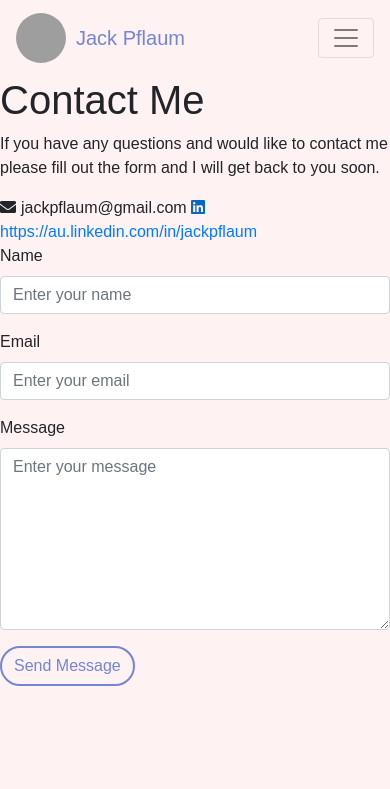
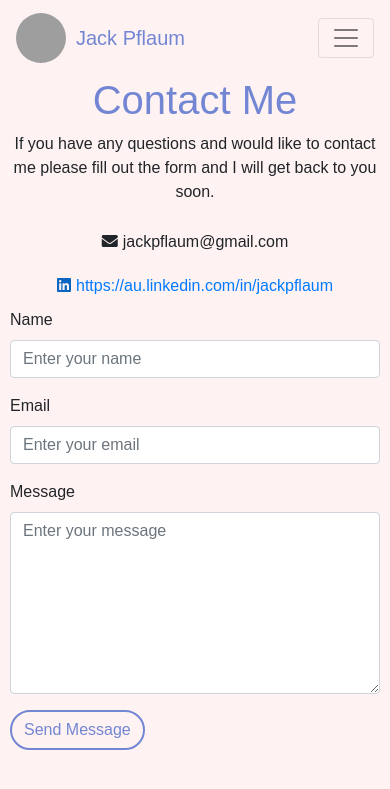
Before and after one commit to JackPflaum/MyPortfolioWebsite, a Django app: page /contact/ in a window 390 px wide. Shown: the top 789 px of the page. Run offline with Django 4.2, Linux system fonts and the light colour scheme; some libraries are stand-ins or nearby versions; grey boxes are pictures that could not be loaded.

Commit message:
New styling for contact me page and projects page

```diff
--- a/MyPortfolioWebsite/jacks_website/static/css/style.css
+++ b/MyPortfolioWebsite/jacks_website/static/css/style.css
@@ -156,7 +156,11 @@ ul.custom-list li::before {
 }
 
 /*------------------- Projects page -------------------*/
-
+@media (max-width: 1024px) {
+    .card {
+        margin-bottom: 20px;
+    }
+}
 
 
 /*------------------- Project details page -------------------*/
@@ -164,7 +168,52 @@ ul.custom-list li::before {
 
 
 /*------------------- Contact page -------------------*/
+.contact-container {
+    display: flex;
+    flex-wrap: wrap;
+    justify-content: center;
+    align-items: center;
+    height: 80vh
+}
 
+.contact-details h1 {
+    color: #7286D3;
+    text-align: center;
+}
+
+.contact-details a {
+    padding: 10px 0;
+}
+
+.contact-form {
+    flex-grow: 1;
+    flex-shrink: 1;
+    flex-basis: 60%;
+    padding: 0 40px 0 40px;
+}
+
+.contact-details {
+    display: flex;
+    flex-direction: column;
+    text-align: center;
+    flex-grow: 1;
+    flex-shrink: 1;
+    flex-basis: 40%;
+    padding: 0 40px 0 40px;
+}
+
+
+@media (max-width: 540px) {
+    .contact-details {
+        order: 1;
+        padding: 0 10px 0 10px;
+    }
+
+    .contact-form {
+        order: 2;
+        padding: 0 10px 0 10px;
+    }
+}
 
 
 /*------------------- Resume page -------------------*/
@@ -172,6 +221,15 @@ ul.custom-list li::before {
 .container.resume-page div {
     margin-top: 10px;
 }
+
+/*------potentially put each resume section in a card------------*/
+/*---------------or put short lines under headings (chatgpt)------------*/
+/* .resume-page {
+    background-color: white;
+    border-radius: 10px;
+    box-shadow: 0 2px 4px rgba(0, 0, 0, 0.5);
+    padding: 20px;
+} */
 
 .container.resume-page p {
     margin-bottom: 30px;
```
